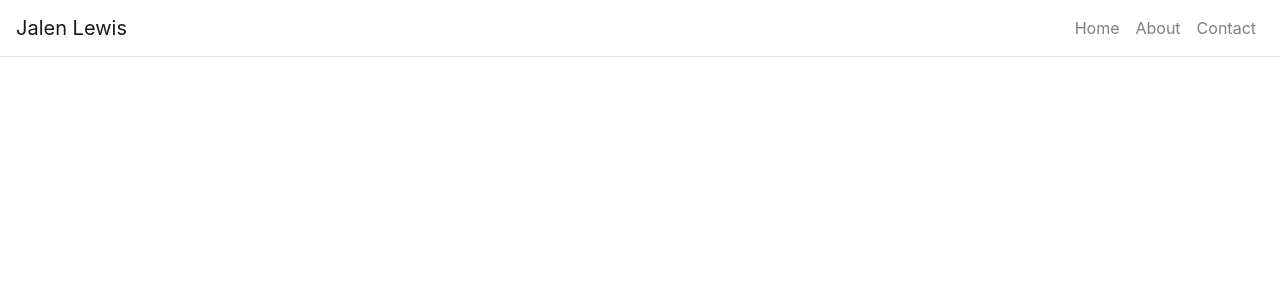
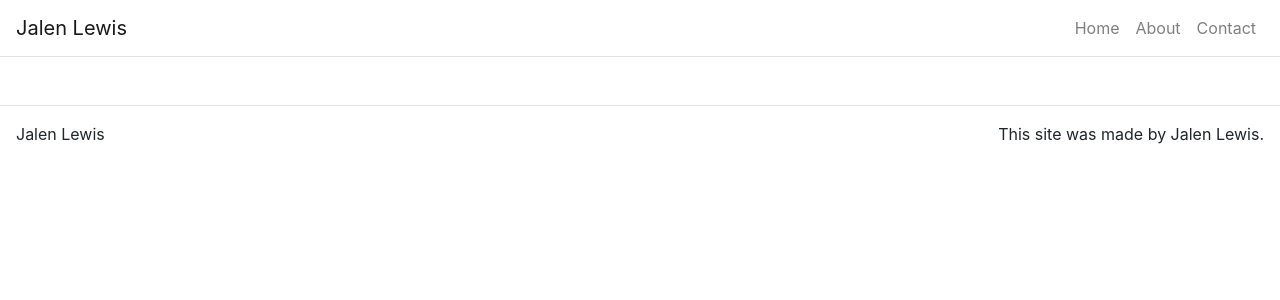
Before and after one commit to jlew2529/React_Portfolio, a React (Create React App) app: page / in a window 1280 px wide. Shown: the top 300 px of the page. Built offline with nearby package versions, Linux system fonts and the light colour scheme.

Commit message:
Added Footer component

```diff
--- a/src/App.js
+++ b/src/App.js
@@ -4,6 +4,7 @@ import Container from 'react-bootstrap/Container';
 import Navbar from 'react-bootstrap/Navbar';
 import Nav from 'react-bootstrap/Nav';
 import './App.css';
+import Footer from './components/Footer';
 
 
 
@@ -46,6 +47,7 @@ class App extends React.Component {
               </Nav>
             </Navbar.Collapse>
           </Navbar>
+          <Footer />
         </Container>
       </Router>
     );
--- /dev/null
+++ b/src/components/Footer.js
@@ -0,0 +1,23 @@
+import React from 'react';
+import Container from 'react-bootstrap/esm/Container';
+import Row from 'react-bootstrap/Row';
+import Col from 'react-bootstrap/Col';
+
+function Footer() {
+    return (
+        <footer className="mt-5">
+            <Container fluid={true}>
+                <Row className="border-top justify-content-between p-3">
+                    <Col className="p-0" md={3} sm={12}>
+                        Jalen Lewis
+                    </Col>
+                    <Col className="p-0 d-flex justify-content-end" md={3}>
+                        This site was made by Jalen Lewis.
+                    </Col>
+                </Row>
+            </Container>
+        </footer>
+    );
+}
+
+export default Footer;
```
Also changed, not shown: 1 other file (tests, documents, lock files or other folders).
